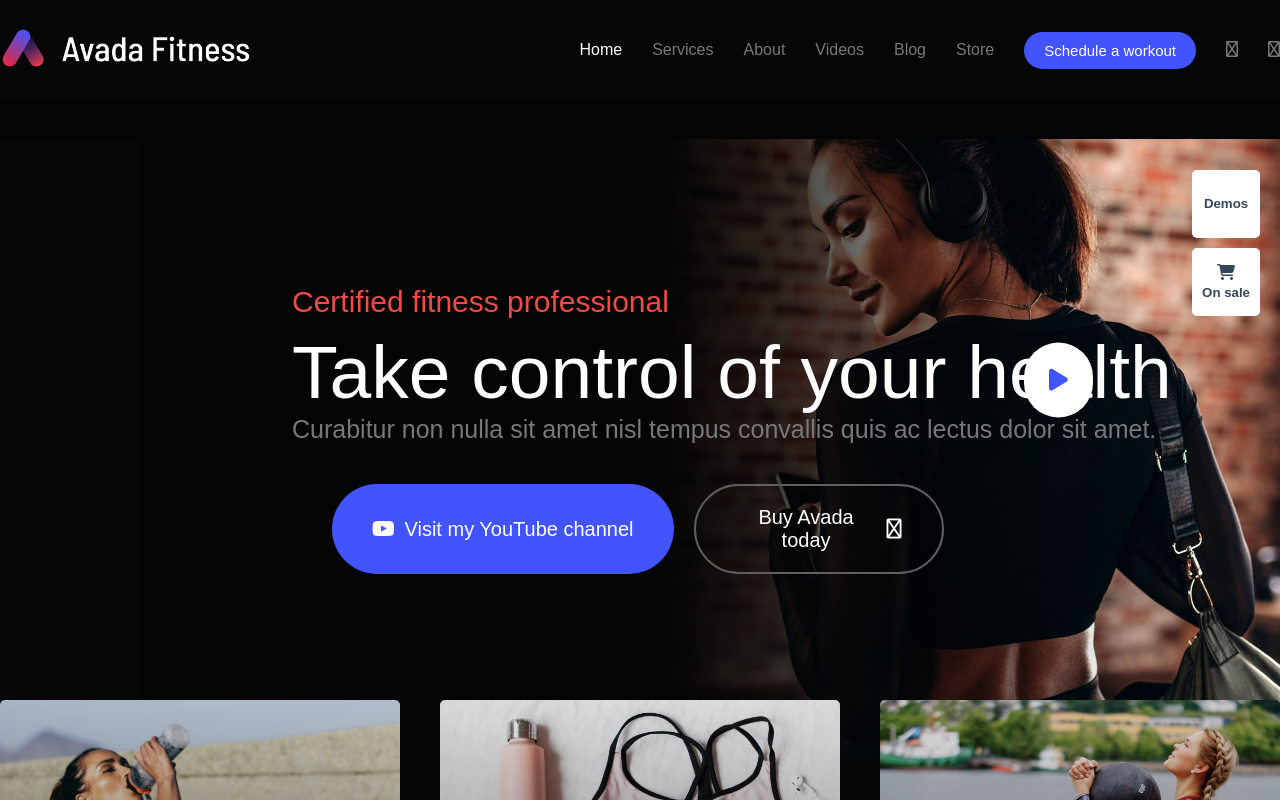
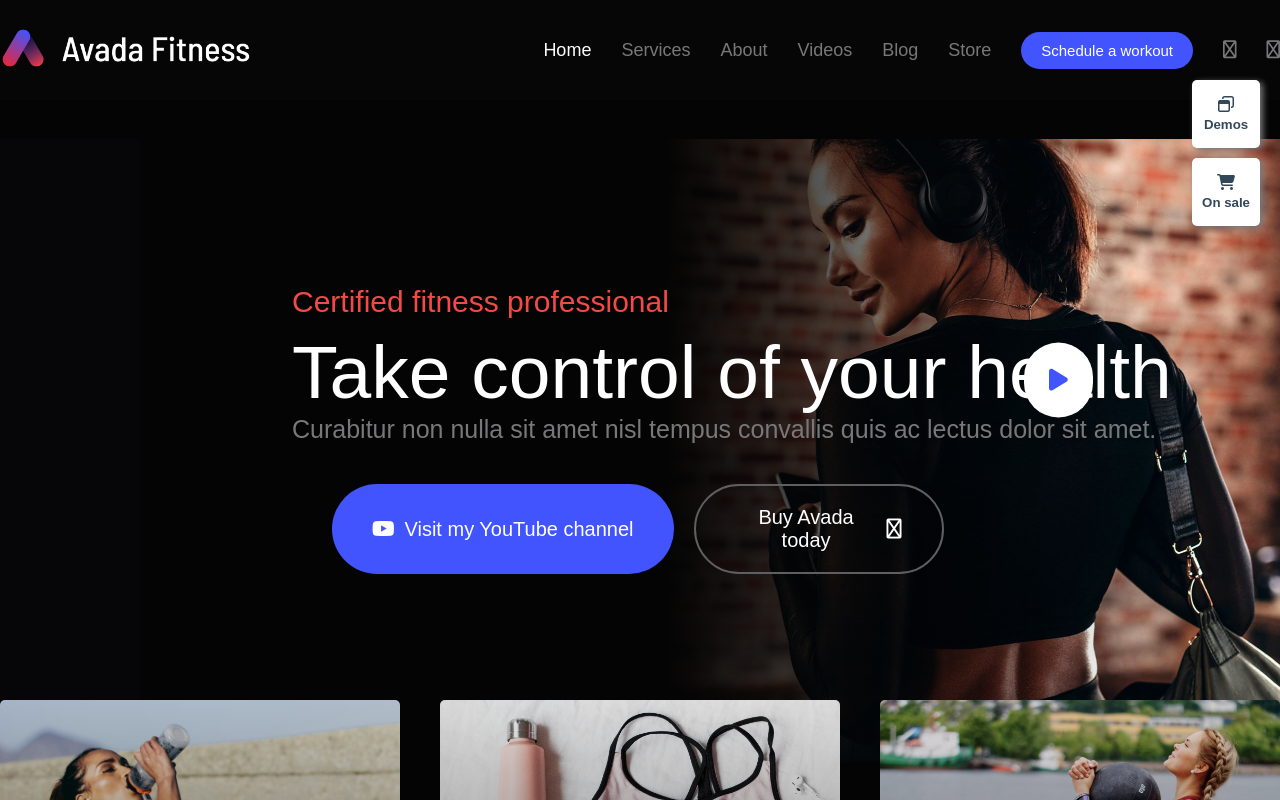
Before and after one commit to dvthnight/proj-html-vuejs, a Vue app: page / in a window 1280 px wide. Shown: the top 800 px of the page. Built offline with nearby package versions, Linux system fonts and the light colour scheme; a small style sheet from the web is missing.

Commit message:
aggiunto dettagli

```diff
--- a/src/App.vue
+++ b/src/App.vue
@@ -1,5 +1,6 @@
 <template>
   <div id="app">
+    <Fix/>
     <Header />
     <Main />
     <Footer/>
@@ -11,13 +12,15 @@
 import Header from "./components/HeaderFitness"
 import Main from "./components/MainFitness.vue"
 import Footer from "./components/FooterFitness.vue"
+import Fix from "./components/FixFitness.vue"
 
 export default {
   name: 'App',
   components: {
     Header,
     Main,
-    Footer
+    Footer,
+    Fix
   }
 }
 </script>
--- /dev/null
+++ b/src/components/FixFitness.vue
@@ -0,0 +1,45 @@
+<template>
+    <div class="quadratini">
+        <div class="demos">
+            <i class="fa-regular fa-window-restore"></i>
+            <h5>Demos</h5>
+        </div>
+        <div class="sale">
+            <i class="fa-solid fa-cart-shopping"></i>
+            <h5>On sale</h5>
+        </div>
+    </div>
+</template>
+
+<script>
+export default {
+
+}
+</script>
+
+<style lang="scss" scoped>
+    .quadratini{
+        color: rgb(51, 71, 91);
+        position: fixed;
+        right: 20px;
+        top: 10%;
+        z-index: 99999;
+
+
+        .demos, .sale{
+            padding: 10px;
+            background-color: white;
+            border-radius: 5px;
+            margin-bottom: 10px;
+            display: flex;
+            flex-direction: column;
+            justify-content: center;
+            align-items: center;
+            gap: 5px;
+            aspect-ratio: 1;
+            box-shadow: 3px 2px 6px #78787a;
+
+        }
+
+    }
+</style>
--- a/src/components/NavbarFitness.vue
+++ b/src/components/NavbarFitness.vue
@@ -35,12 +35,29 @@ export default {
             display: contents;
         }
 
+        a{
+            transition: all 0.3s ease-in-out;
+            font-size: 18px;
+        }
+        a:hover{
+            color: white;
+        }
+
         .icone{
             display: contents;
         }
 
         .button{
-            font-size: 15px;
+            display: flex;
+            align-items: center;
+            justify-content: center;
+            a{
+                font-size: 15px;
+            }
+        }
+        .button:hover{
+            background-color: #ec5a57;
+            cursor: pointer;
         }
     }
 
--- a/src/components/Sez-1.vue
+++ b/src/components/Sez-1.vue
@@ -18,16 +18,7 @@
             <i class="fa-solid fa-play"></i>
         </div>
 
-        <div class="quadratini">
-            <div class="demos">
 
-                <h5>Demos</h5>
-            </div>
-            <div class="sale">
-                <i class="fa-solid fa-cart-shopping"></i>
-                <h5>On sale</h5>
-            </div>
-        </div>
     </section>
 </template>
 
@@ -134,25 +125,5 @@ export default {
         left: 80%;
     }
 
-    .quadratini{
-        color: rgb(51, 71, 91);
-        position: absolute;
-        right: 20px;
-        top: 10%;
 
-        .demos, .sale{
-            padding: 10px;
-            background-color: white;
-            border-radius: 5px;
-            margin-bottom: 10px;
-            display: flex;
-            flex-direction: column;
-            justify-content: center;
-            align-items: center;
-            gap: 5px;
-            aspect-ratio: 1;
-
-        }
-
-    }
 </style>
--- a/src/components/Sez-6.vue
+++ b/src/components/Sez-6.vue
@@ -54,14 +54,14 @@ export default {
 
         .card{
             width: 400px;
-            padding: 50px;
+            padding: 70px;
             display: flex;
             flex-direction: column;
             align-items: center;
             justify-content: center;
             gap: 40px;
-            border: 3px solid #4154fe;
-            border-radius: 5px;
+            border: 5px solid #4154fe;
+            border-radius: 10px;
 
             h3{
                 color: white;
@@ -90,7 +90,7 @@ export default {
 
             .icona{
                 filter: invert(1);
-                width: 200px;
+                width: 100px;
             }
         }
 
--- a/src/components/Sez-7.vue
+++ b/src/components/Sez-7.vue
@@ -115,7 +115,10 @@ export default {
 
         .card_image:hover::after{
             opacity: 1;
+        }
 
+        .card_image:hover{
+            cursor: pointer;
         }
 
 
```
